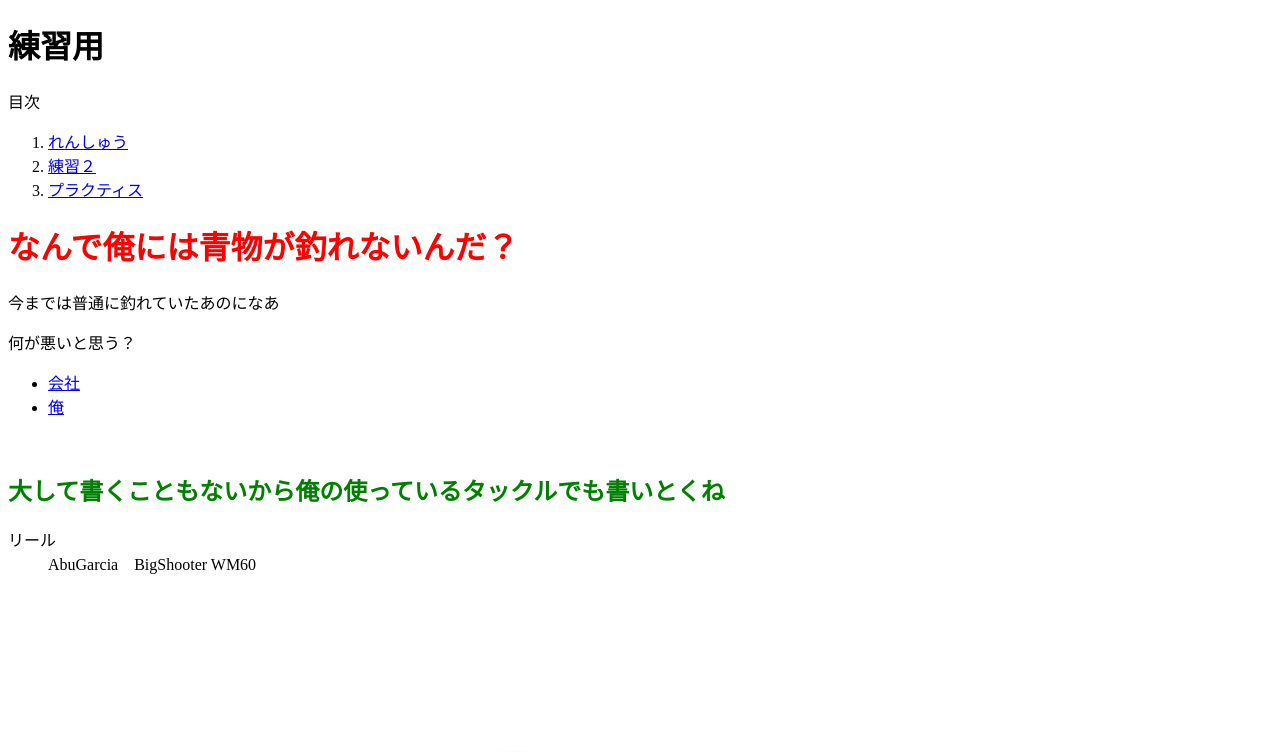
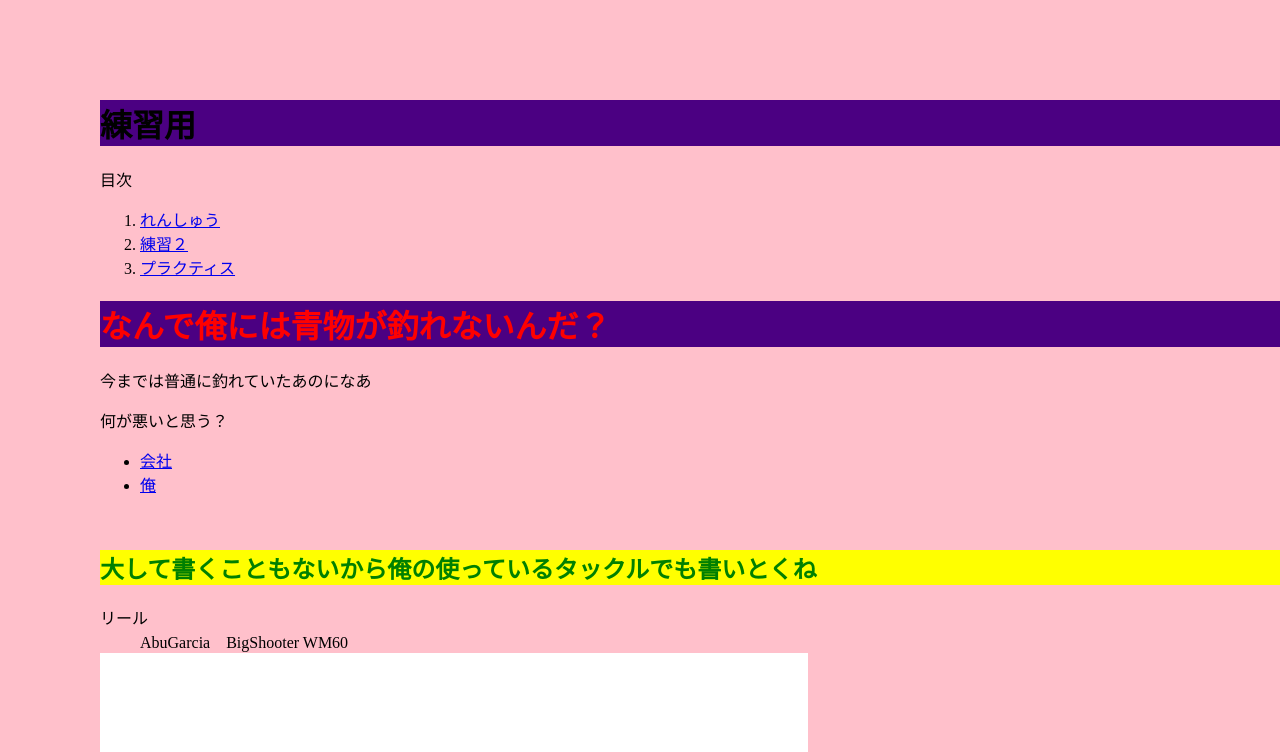
Before and after one commit to yama445/1github.io, a plain HTML site: page index.html in a window 1280 px wide. Shown: the top 752 px of the page. Drawn offline with Linux system fonts and the light colour scheme.

Commit message:
Add files via upload

```diff
--- a/index.html
+++ b/index.html
@@ -3,14 +3,15 @@
   <head>
     <meta charset="utf-8">
     <title>練習用</title>
+    <link rel="stylesheet" href="style.css">
     <style >
 
       .red{color:red;}
       .green{color:green;}
       .purple{color:purple;}
 
+    </style>
 
-    </style>
   </head>
   <body>
     <h1>練習用</h1>
--- /dev/null
+++ b/style.css
@@ -0,0 +1,10 @@
+h2{
+  background-color:yellow;
+}
+h1{
+  background-color: indigo;
+}
+body{
+  margin: 100px 0 50px 100px;
+  background-color: pink;
+}
```
